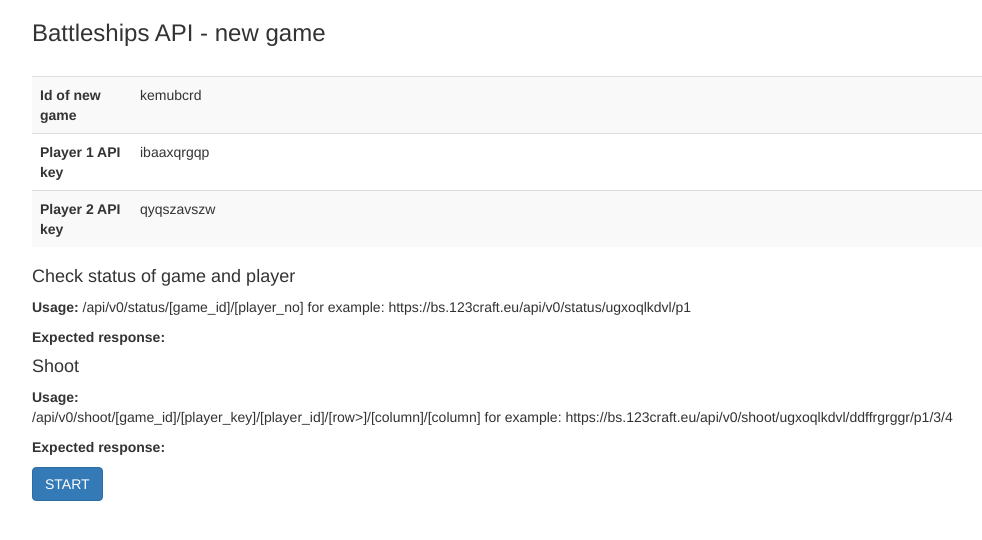
After one commit to klodnickik/battleshipsAPIgame, a Flask app: page /new-game in a window 1280 px wide. The commit adds this page. Shown: the top 540 px of the page, without its empty margins (38-1020 px from the left). Run offline with Flask 2, Linux system fonts and the light colour scheme; some libraries are stand-ins or nearby versions.

Commit message:
Added new game button and status

```diff
--- a/app/bsobjects.py
+++ b/app/bsobjects.py
@@ -147,7 +147,7 @@ class Game:
         self.active_player = "p1"
 
     def checkGameId(self, game_id):
-        if game_id == "test-game":
+        if game_id == self.id:
             test_result = True
         else:
             test_result = False
--- a/app/routes.py
+++ b/app/routes.py
@@ -5,14 +5,27 @@ from app.bsobjects import Player, Game
 
 g = Game()
 logs = []
-
+p1 = Player(1)
+p2 = Player(2)
 logs.append("Start game id: " + g.id)
 
-p1 = Player(1)
+@app.route('/new-game')
+def startNewGame():
+    global g
+    global p1
+    global p2
 
-print ("Player 1 key is {}. Game id {}".format(p1.player_key, g.id))
-p2 = Player(2)
-print ("Player 2 key is {}".format(p2.player_key))
+    g = Game()
+
+    logs.append("Start game id: " + g.id)
+
+    p1 = Player(1)
+
+    print ("Player 1 key is {}. Game id {}".format(p1.player_key, g.id))
+    p2 = Player(2)
+    print ("Player 2 key is {}".format(p2.player_key))
+
+    return render_template('new_game.html', p1_key = p1.player_key, p2_key = p2.player_key, g_id = g.id )
 
 
 
@@ -24,7 +37,7 @@ def index_page():
     return render_template('index.html', board_p1=p1.board, board_p2=p2.board, logs = logs, player_active = g.active_player)
 
 
-@app.route('/shoot/<game_id>/<player_key>/<player_id>/<row>/<column>')
+@app.route('/api/v0/shoot/<game_id>/<player_key>/<player_id>/<row>/<column>')
 def shot_call(row,column,player_key, game_id, player_id):
     _test_result = True
     try:
@@ -37,7 +50,7 @@ def shot_call(row,column,player_key, game_id, player_id):
     # check game id
     if g.checkGameId(game_id) == False:
         _test_result = False
-        _error_message = "incorrect  transaction key (error 403)"
+        _error_message = "[error] incorrect  transaction key (error 403)"
         _error_code = 403
 
     # dodac sprawdzenie player_id
@@ -45,13 +58,13 @@ def shot_call(row,column,player_key, game_id, player_id):
     # check the player turn
     if (g.active_player != player_id) and _test_result:
         _test_result = False
-        _error_message = "turn  of other player (error 409)"
+        _error_message = "[wait] turn  of other player (error 409)"
         _error_code = 409
 
     # check range of shot
     if ((_row < 0) or (_row > 9) or (_col < 0) or (_col > 9)) and _test_result:
         _test_result = False
-        _error_message = "incorrect shot range. Expected [0-9]/[0-9] (error 409)"
+        _error_message = "[error] incorrect shot range. Expected [0-9]/[0-9] (error 409)"
         _error_code = 409
 
     if _test_result == True:
@@ -64,3 +77,30 @@ def shot_call(row,column,player_key, game_id, player_id):
         return shot_result, 200
     else:
         return _error_message, _error_code
+
+
+@app.route('/api/v0/status/<game_id>/<player_id>')
+
+def statusPlayer(player_id, game_id):
+    global p1
+    global p2
+    global g
+
+    # API call check
+    if (player_id !="p1") and player_id != "p2":
+        _response_msg = "[error] incorrect player_id (error 409)"
+        _response_code = 409
+    else:
+        if g.active_player == player_id:
+            _response_msg = "[ok] your turn (" + player_id + ")"
+            _response_code = 200
+        else:
+            _response_msg = "[wait] your opposite turn"
+            _response_code = 200
+
+    # check game id
+    if g.checkGameId(game_id) == False:
+        _response_msg = "[error] incorrect  transaction key (error 403)"
+        _response_code = 403
+
+    return _response_msg, _response_code
--- /dev/null
+++ b/app/templates/_api_docs.html
@@ -0,0 +1,27 @@
+<h4>Check status of game and player</h4>
+
+<p>
+<b>Usage:</b>
+/api/v0/status/[game_id]/[player_no]
+
+for example:
+https://bs.123craft.eu/api/v0/status/ugxoqlkdvl/p1
+</p>
+
+<p><b>Expected response:</b>
+
+</p>
+
+<h4>Shoot</h4>
+
+<p><b>Usage:</b><br>
+/api/v0/shoot/[game_id]/[player_key]/[player_id]/[row>]/[column]/[column]
+
+for example:
+https://bs.123craft.eu/api/v0/shoot/ugxoqlkdvl/ddffrgrggr/p1/3/4
+</p>
+
+<p>
+    <b>Expected response:</b>
+
+</p>
--- /dev/null
+++ b/app/templates/new_game.html
@@ -0,0 +1,35 @@
+{% extends 'bootstrap/base.html' %}
+
+{% block title %}
+Battleships API game
+{% endblock %}
+
+
+{% block content %}
+
+<div class="container">
+<h3>Battleships API  - new game</h3><br>
+
+
+<table class="table table-striped table-dark">
+    <tr>
+        <th width="100px">Id of new game</th>
+        <td align=left>{{ g_id }}</td>
+    </tr>
+    <tr>
+        <th>Player 1 API key</th>
+        <td>{{ p1_key }}</td>
+    </tr>
+    <tr>
+        <th>Player 2 API key</th>
+        <td>{{ p2_key }}</td>
+    </tr>
+</table>
+
+{% include '_api_docs.html' %}
+
+<a class="btn btn-primary" href="/" role="button">START</a>
+</div>
+
+
+{% endblock %}
```
Also changed, not shown: app/templates/index.html (+2 -5 lines).
